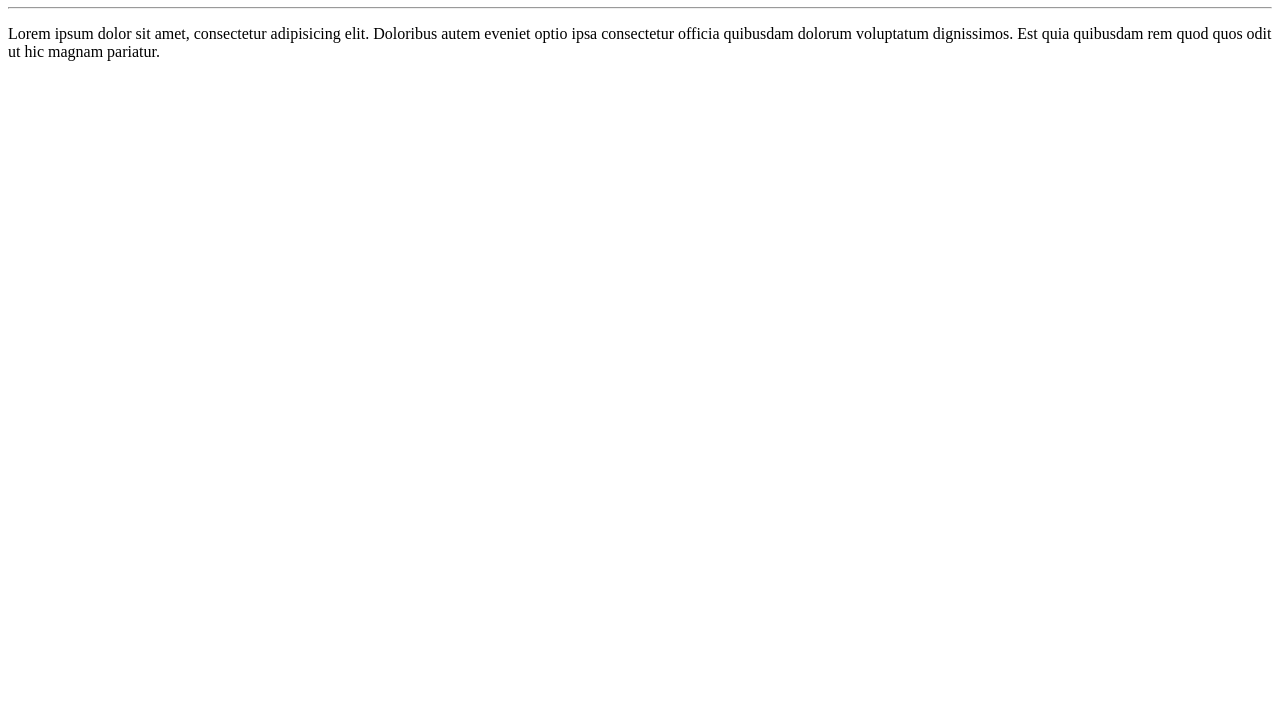
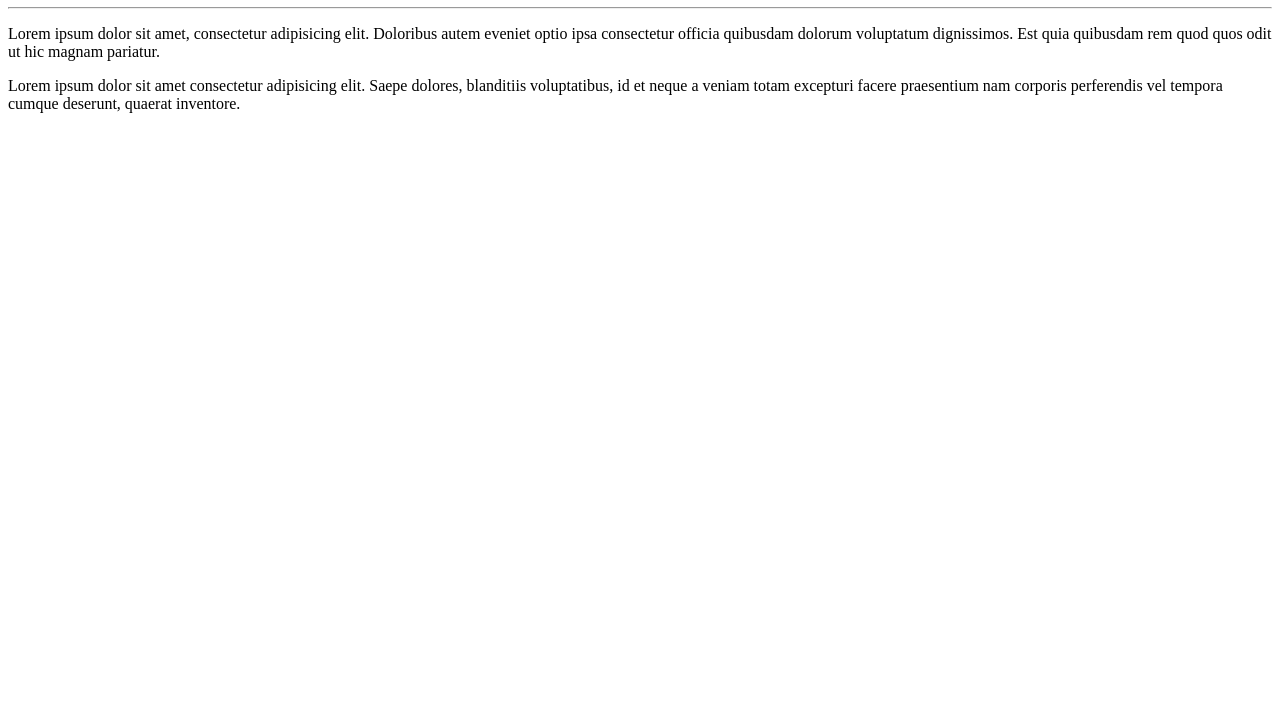
Before and after one commit to luhpazos/Ola-Mundo, a plain HTML site: page site-exemplo/index.html in a window 1280 px wide. Shown: the part 73-800 px from the top of the page. Drawn offline with Linux system fonts and the light colour scheme.

Commit message:
adicionei um parágrafo

```diff
--- a/site-exemplo/index.html
+++ b/site-exemplo/index.html
@@ -10,5 +10,6 @@
     <h1>Olá, Mundo!</h1>
     <hr>
     <p>Lorem ipsum dolor sit amet, consectetur adipisicing elit. Doloribus autem eveniet optio ipsa consectetur officia quibusdam dolorum voluptatum dignissimos. Est quia quibusdam rem quod quos odit ut hic magnam pariatur.</p>
+    <p>Lorem ipsum dolor sit amet consectetur adipisicing elit. Saepe dolores, blanditiis voluptatibus, id et neque a veniam totam excepturi facere praesentium nam corporis perferendis vel tempora cumque deserunt, quaerat inventore.</p>
 </body>
 </html>
```
